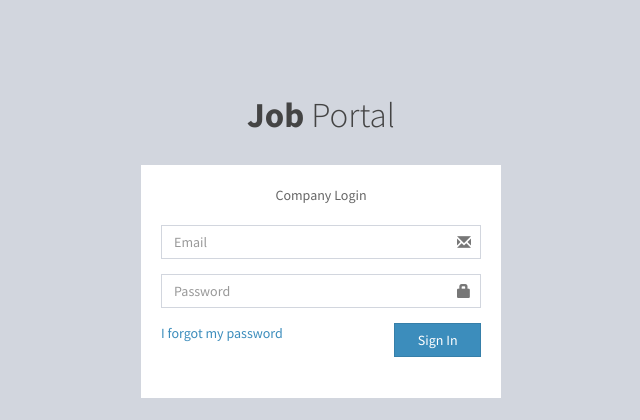
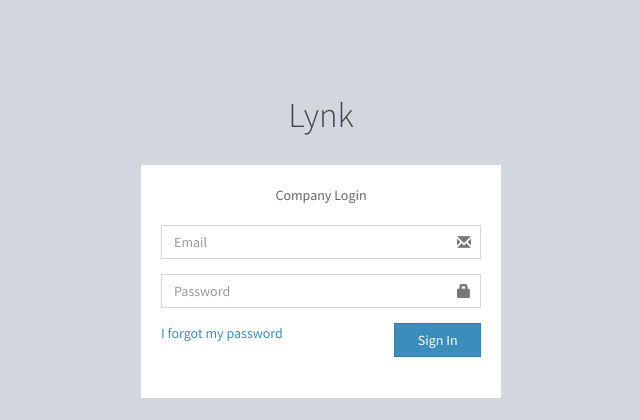
Before and after one commit to kafesu/test, a PHP site: page /login-company.php in a window 1280 px wide. Shown: the top 420 px of the page, without its empty margins (319-959 px from the left). Run offline with PHP 8.4, Linux system fonts and the light colour scheme; some libraries are stand-ins or nearby versions.

Commit message:
Update login-company.php

```diff
--- a/login-company.php
+++ b/login-company.php
@@ -12,7 +12,7 @@ if(isset($_SESSION['id_user']) || isset($_SESSION['id_company'])) {
 <head>
   <meta charset="utf-8">
   <meta http-equiv="X-UA-Compatible" content="IE=edge">
-  <title>Takura Job Place</title>
+  <title>Lynk</title>
   <!-- Tell the browser to be responsive to screen width -->
   <meta content="width=device-width, initial-scale=1, maximum-scale=1, user-scalable=no" name="viewport">
   <!-- Bootstrap 3.3.7 -->
@@ -39,7 +39,7 @@ if(isset($_SESSION['id_user']) || isset($_SESSION['id_company'])) {
 <body class="hold-transition login-page">
 <div class="login-box">
   <div class="login-logo">
-    <a href="index.php"><b>Job</b> Portal</a>
+    <a href="index.php">Lynk</a>
   </div>
   <!-- /.login-logo -->
   <div class="login-box-body">
```
